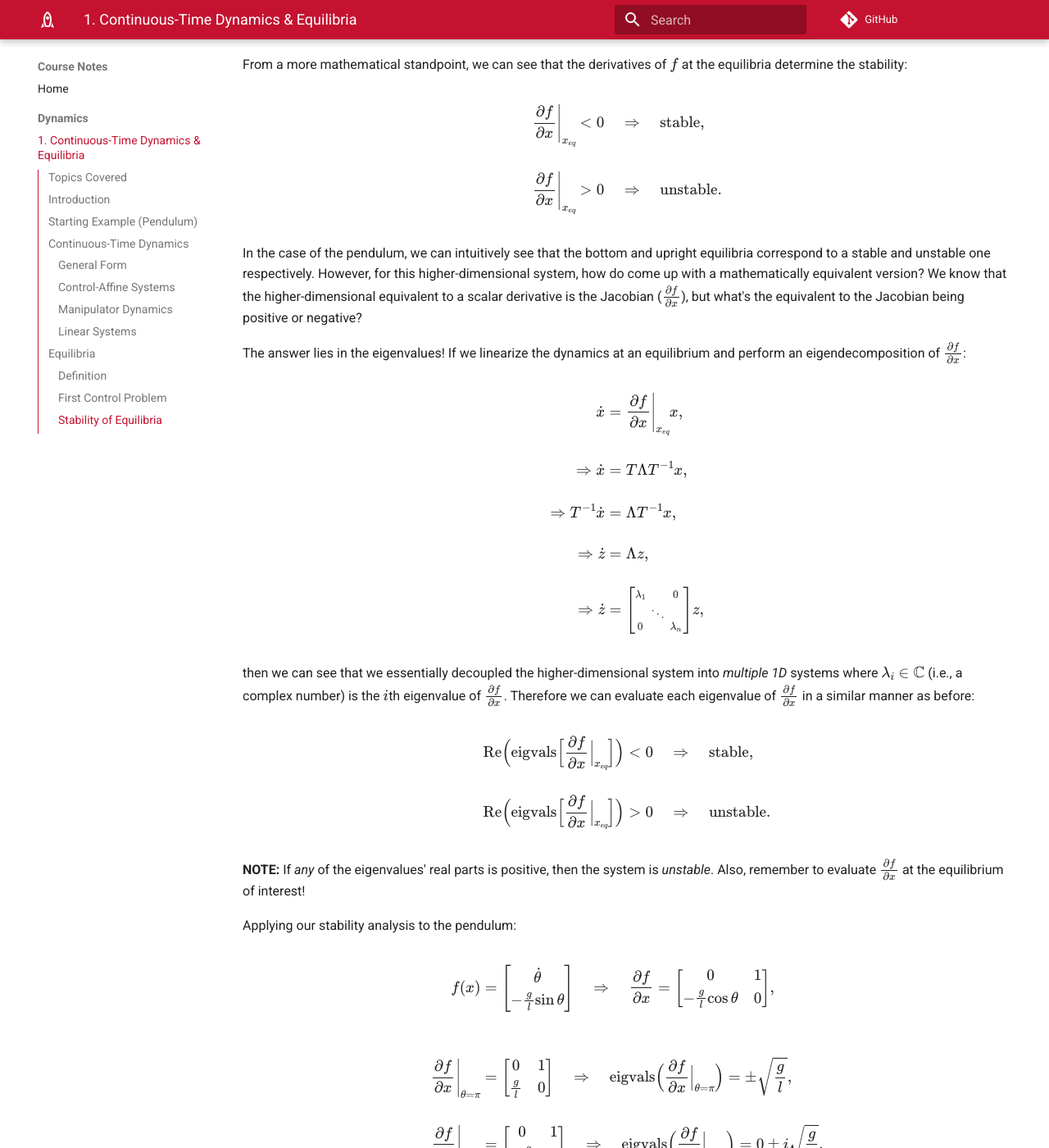
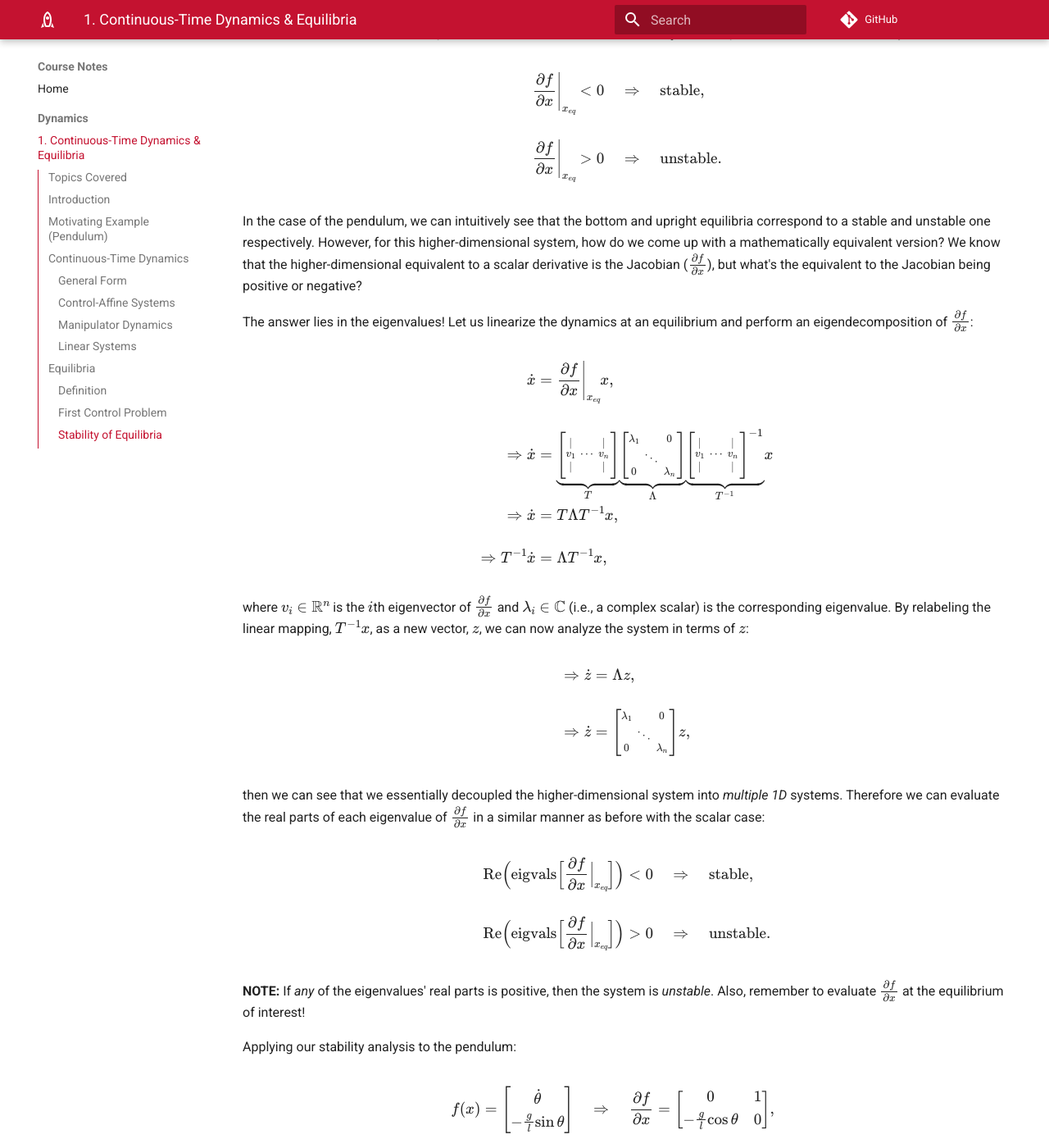
Before and after one commit to cmu-optimal-control/cmu-optimal-control.github.io, an MkDocs documentation site: the page built from docs/course_notes/dynamics/lec1.md, in a window 1280 px wide and 1400 px high, scrolled down 9163 px. Shown: the whole window at 82% size. Built offline with MkDocs 1.6.1 and Material for MkDocs 9.7.7, drawn with Linux system fonts in a browser that asks for light colours; some of the changed text lies outside the part shown.

Commit message:
lecture 1 cleanup

```diff
--- a/docs/course_notes/dynamics/lec1.md
+++ b/docs/course_notes/dynamics/lec1.md
@@ -3,19 +3,19 @@
 ## Topics Covered
 
 - Introduction
-- Pendulum Example
+- Motivating Example (Pendulum)
 - Continuous-Time Dynamics
 - Equilibria
 
 ## Introduction
 
-To start things off, we're going to go through some background material. Specifically, we're first going to provide a crash-course on dynamics, which defines the behavior of many robotics systems that we will later attempt to "control" to do what we want. Before we do "optimal control," we need to understand what we're going to control and what it means to control a robot.
+To start things off, we're going to go through some background material. Specifically, we're first going to provide a crash course on dynamics, which defines the behavior of many robotics systems that we will later attempt to "control" to do what we want. Before we do "optimal control," we need to understand what we're going to control and what it means to control a robot.
 
-**Disclaimer:** This course will have an emphasis on **robotics applications, specifically mechanical systems,** but many of the methods learned are applicable to other types of systems such as chemical processes, which is where optimal control actually originated from.
+**Disclaimer:** This course will have an emphasis on **robotics applications, specifically mechanical systems,** but many of the methods are applicable to other types of systems such as chemical processes, which is where optimal control actually originated from.
 
 We'll begin with a high-level overview of **continuous-time dynamics, equilibria, and stability** to provide a background to those unfamiliar with topics like dynamics and differential equations. This will provide a *basic* foundation to describe how robotic systems move and interact with their environment. In later lectures, we will learn how to *discretize* them to make them useful for computers (e.g., our future controllers).
 
-## Starting Example (Pendulum)
+## Motivating Example (Pendulum)
 
 Let's start with a real-life example: a **pendulum**, the world's simplest nonlinear dynamical system (or robot),
 
@@ -46,24 +46,24 @@ $$
 where $\tau \in \mathbb{R}$ is the **torque** applied to the pendulum. Just like before with the variables, we can express this ODE in a vector form:
 
 $$
-\begin{bmatrix}
+f(x, u) = \begin{bmatrix}
     \dot{\theta}\\
     \ddot{\theta}
-\end{bmatrix} = \underbrace{\begin{bmatrix}
+\end{bmatrix} = \begin{bmatrix}
     \dot{\theta}\\
     -\frac{g}{l}\sin(\theta) + \frac{1}{ml^{2}}u
-\end{bmatrix}}_{f(x, u)},
+\end{bmatrix},
 $$
 
 where $u = \tau$. To provide names to everything, we call $x$ the pendulum's **state** and $f(x, u)$ the pendulum's **dynamics model**.
 
-Now, let's say we want to make the pendulum "do something." Specifically, we want to make it move counter-clockwise. Then we need to apply some sort of *input* to the system. In the pendulum's case, we can apply a torque (from an imaginary motor at the base) which we defined as $u$. As hinted earlier, we call $u$ our **control input**.
+Now, let's say we want to make the pendulum "do something." Let's say we want to make it rotate counter-clockwise. Then we need to apply some sort of *input* to the system. In the pendulum's case, we can apply a torque (from an imaginary motor at the base) which we defined as $u$. As hinted at earlier, we call $u$ our **control input**.
 
 ## Continuous-Time Dynamics
 
 ### General Form
 
-While the pendulum is a nice, specific, real-life example, we need to be able to express things more generally to extend the idea to other systems. The most general/generic way to write continuous-time dynamics for a *smooth sytem* is in the form,
+While the pendulum is a nice, specific, real-life example, we need to be able to express things more generally to extend the same idea to other systems. The most general/generic way to write continuous-time dynamics for a *smooth sytem* is in the form,
 
 $$
 \dot{x} = f(x, u).
@@ -84,8 +84,8 @@ where $q$ is called the **configuration/pose** and $v$ is the **velocity**. In t
 
 $$
 \begin{align}
-    q & = \theta \\
-    v & = \dot{\theta}
+    q & = \theta, \\
+    v & = \dot{\theta}.
 \end{align}
 $$
 
@@ -166,7 +166,7 @@ $$
 \dot{x} = f(x, u) \quad \Rightarrow \quad A=\frac{\partial f}{\partial x}, \quad B = \frac{\partial f}{\partial u}.
 $$
 
-It turns out this works surprisingly well in controls. So well that we can often design bread-and-butter controllers with the *linearized* model and still run it successfully on the nonlinear one. This is usually a good first step!
+It turns out this works surprisingly well in controls; so well that we can often design bread-and-butter controllers with the *linearized* model and still run it successfully in *nonlinear* settings (e.g., the real world). This is usually a good first step!
 
 ![image](../../images/lectures/lecture_1/lecture_1_be_wise_linearize.png)
 
@@ -174,13 +174,13 @@ It turns out this works surprisingly well in controls. So well that we can often
 
 ### Definition
 
-Switching gears a little bit, let's now talk about another *super important* topic in dynamics, which is **equilibria**. Intuitively, this is a point where a system will "remain at rest." Algebraically, equilibria are the roots of our dynamics:
+Switching gears a little bit, let's now talk about another *super important* topic in dynamics, which is **equilibria**. Intuitively, this is a point where a system will "remain at rest." Algebraically, the equilibria, $x_{eq}$, are the roots of our dynamics, where
 
 $$
 \dot{x} = f(x, u) = 0.
 $$
 
-In the case of the pendulum, the equilibria, $x_{eq}$, are where our pendulum is pointing straight down and upright respectively; if we leave the pendulum at those spots, it shouldn't move. We can determine the points (i.e., the states) that correspond to the equilibria:
+In the case of the pendulum, the equilibria are where our pendulum is pointing straight down and upright respectively; if we leave the pendulum at those spots, it shouldn't move. We can determine the points (i.e., the states) that correspond to the equilibria:
 
 $$
 \dot{x} = \begin{bmatrix}
@@ -238,11 +238,11 @@ We'll demonstrate by example by looking at a made-up, stupid-looking 1D system (
 
 ![image](../../images/lectures/lecture_1/lecture_1_1d_stability.png)
 
-We can mark the equilibria by finding the roots, which are circled in black. Let's look at the middle one first; if we choose a point just to its the right, the sign of $\dot{x}$ is negative, which is going to push me *back* to the equilibrium. If we choose a point on the left, then the positive $\dot{x}$ is also going to push me back towards the equilibrium. Because we'll wind up back at the equilibrium from any direction, we call the middle equilibrium point a **stable** equilibrium.
+We can mark the equilibria by finding the roots, which are circled in black. Let's look at the middle one first; if we choose a point just to its right, the sign of $\dot{x}$ is negative, which is going to push us *back* to the equilibrium. If we choose a point on the left, then the positive $\dot{x}$ is also going to push us back towards the equilibrium. Because we'll wind up back at the equilibrium from any direction, we call the middle equilibrium point a **stable** equilibrium.
 
 ![image](../../images/lectures/lecture_1/lecture_1_1d_stability_stable.png)
 
-If we look at either the left or the right equilibrium, we can play the same game; if we choose a point close but to the right, the sign of $\dot{x}$ is positive, which is going to push me *away* from the equilibrium. A point on the left will also push me away, so no matter what, we'll be moving away from the equilibrium. As you can guess, we call the left and right equilibrium points **unstable** equilibria.
+If we look at either the left or the right equilibrium, we can play the same game; if we choose a point close but to the right, the sign of $\dot{x}$ is positive, which is going to push us *away* from the equilibrium. A point on the left will also push us away, so no matter what, we'll be moving away from the equilibrium. As you can guess, we call the left and right equilibrium points **unstable** equilibria.
 
 ![image](../../images/lectures/lecture_1/lecture_1_1d_stability_unstable.png)
 
@@ -256,18 +256,37 @@ $$
 \end{align}
 $$
 
-In the case of the pendulum, we can intuitively see that the bottom and upright equilibria correspond to a stable and unstable one respectively. However, for this higher-dimensional system, how do come up with a mathematically equivalent version? We know that the higher-dimensional equivalent to a scalar derivative is the Jacobian ($\frac{\partial f}{\partial x}$), but what's the equivalent to the Jacobian being positive or negative?
+In the case of the pendulum, we can intuitively see that the bottom and upright equilibria correspond to a stable and unstable one respectively. However, for this higher-dimensional system, how do we come up with a mathematically equivalent version? We know that the higher-dimensional equivalent to a scalar derivative is the Jacobian ($\frac{\partial f}{\partial x}$), but what's the equivalent to the Jacobian being positive or negative?
 
-The answer lies in the eigenvalues! If we linearize the dynamics at an equilibrium and perform an eigendecomposition of $\frac{\partial f}{\partial x}$:
+The answer lies in the eigenvalues! Let us linearize the dynamics at an equilibrium and perform an eigendecomposition of $\frac{\partial f}{\partial x}$:
 
 $$
 \begin{align}
     \dot{x} & = \frac{\partial f}{\partial x}\Bigg|_{x_{eq}}x, \\
     \space \\
+    \Rightarrow \dot{x} & = \underbrace{\Bigg[\begin{smallmatrix}
+        | & & | \\
+        v_{1} & \cdots  & v_{n} \\
+        | & & | \\
+    \end{smallmatrix}\Bigg]}_{T} \underbrace{\Bigg[\begin{smallmatrix}
+    \lambda_{1} & & 0 \\
+    & \ddots & \\
+    0 & & \lambda_{n}
+    \end{smallmatrix}\Bigg]}_{\Lambda} \underbrace{\Bigg[\begin{smallmatrix}
+        | & & | \\
+        v_{1} & \cdots  & v_{n} \\
+        | & & | \\
+    \end{smallmatrix}\Bigg]^{-1}}_{T^{-1}} x \\
     \Rightarrow \dot{x} & = T \Lambda T^{-1}x, \\
     \space \\
     \Rightarrow T^{-1}\dot{x} & = \Lambda T^{-1}x, \\
-    \space \\
+\end{align}
+$$
+
+where $v_{i} \in \mathbb{R}^{n}$ is the $i$th eigenvector of $\frac{\partial f}{\partial x}$ and $\lambda_{i} \in \mathbb{C}$ (i.e., a complex scalar) is the corresponding eigenvalue. By relabeling the linear mapping, $T^{-1}x$, as a new vector, $z$, we can now analyze the system in terms of $z$:
+
+$$
+\begin{align}
     \Rightarrow \dot{z} & = \Lambda z, \\
     \space \\
     \Rightarrow \dot{z} & = \Bigg[\begin{smallmatrix}
@@ -278,7 +297,7 @@ $$
 \end{align}
 $$
 
-then we can see that we essentially decoupled the higher-dimensional system into *multiple 1D* systems where $\lambda_{i} \in \mathbb{C}$ (i.e., a complex number) is the $i$th eigenvalue of $\frac{\partial f}{\partial x}$. Therefore we can evaluate each eigenvalue of $\frac{\partial f}{\partial x}$ in a similar manner as before:
+then we can see that we essentially decoupled the higher-dimensional system into *multiple 1D* systems. Therefore we can evaluate the real parts of each eigenvalue of $\frac{\partial f}{\partial x}$ in a similar manner as before with the scalar case:
 
 $$
 \begin{align}
@@ -317,7 +336,7 @@ $$
 
 As expected, at $\theta = \pi$, a positive real component of an eigenvalue $\Big(\sqrt{\frac{g}{l}}\Big)$ exists, so the pendulum is unstable about the upright equilibrium. This matches our intuition.
 
-At $\theta = 0$, we see that the real component is equal to 0. This isn't in our notes - what's going on?
+At $\theta = 0$, we see that the real components of the eigenvalues are equal to 0. This isn't in our notes - what's going on?
 
 In the case of the pendulum, we can see that without damping, the pendulum will just keep swinging about the bottom equilibrium. We call this behavior **marginally stable**.
 
```
Also changed, not shown: other parts of docs/course_notes/dynamics/lec1.md (+3 -3 lines).
